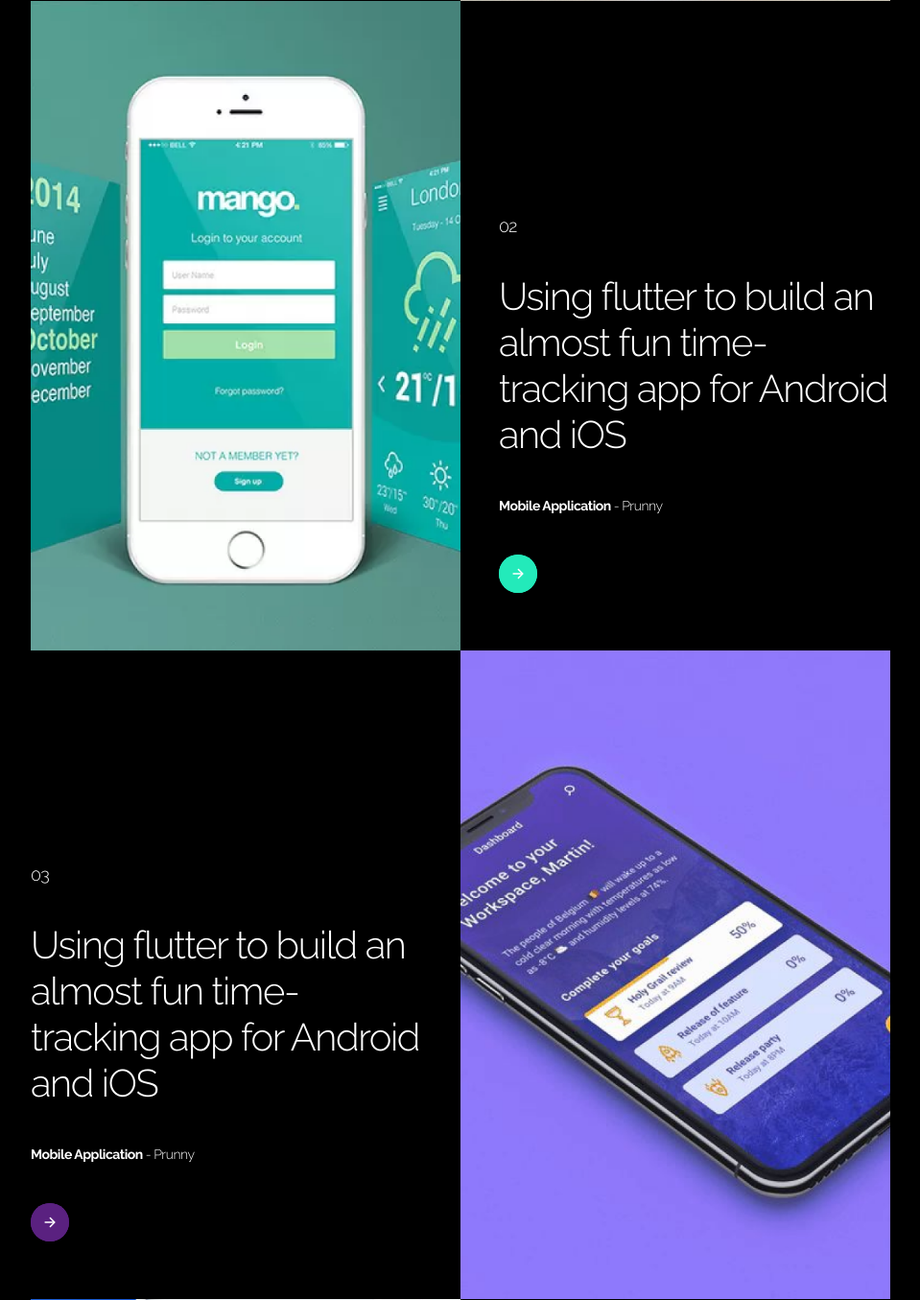
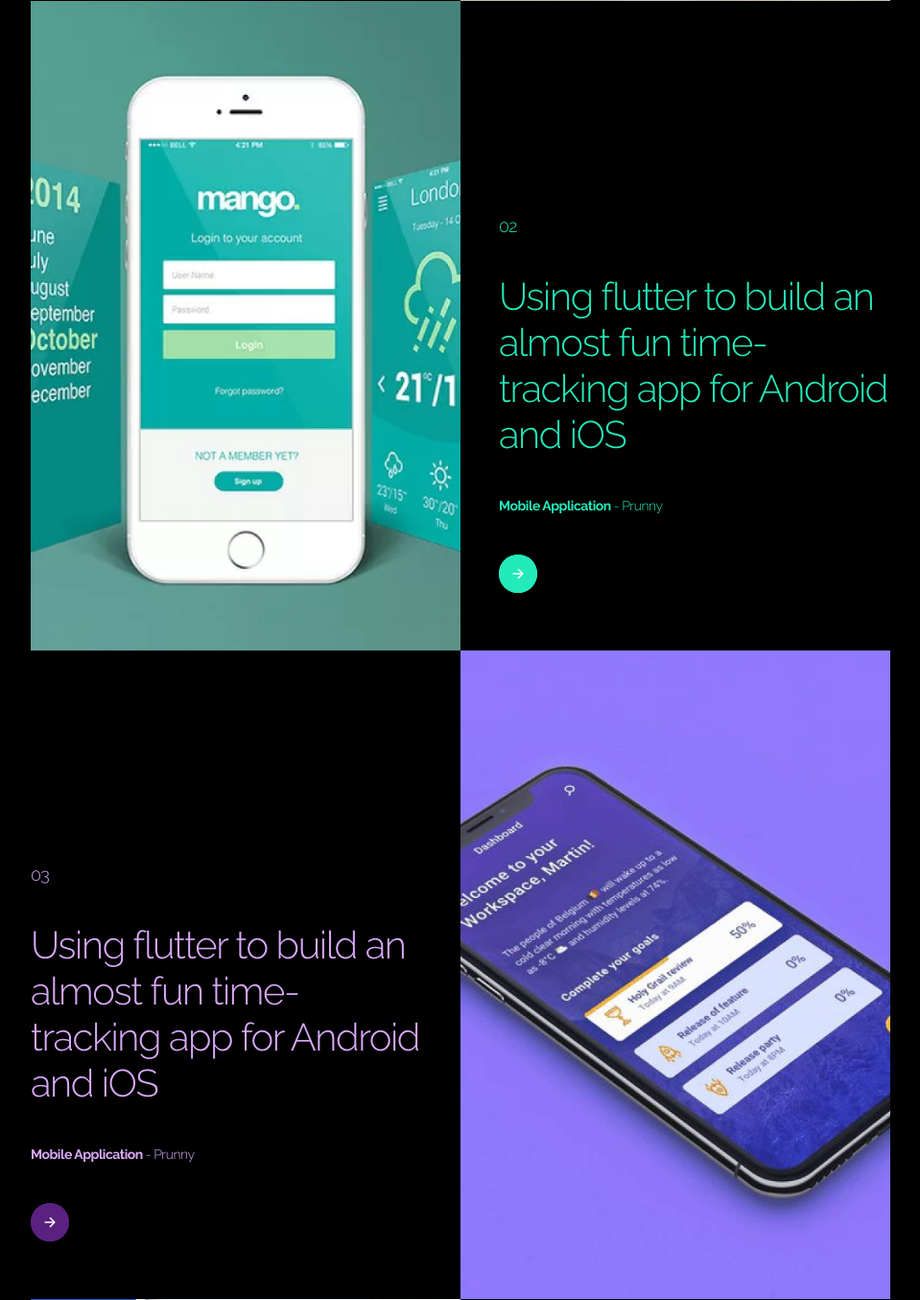
Before and after one commit to Adebesin-Cell/Zealarax, a PHP site: page / in a window 1280 px wide. Shown: the part 1781-3136 px from the top of the page at 96% size, without its empty margins (160-1119 px from the left). Run offline with PHP 8.4, Linux system fonts and the light colour scheme.

Commit message:
changed text colors

```diff
--- a/index.php
+++ b/index.php
@@ -86,15 +86,15 @@
                         <div class="work__text work__text--flex-end work__padding__right">
                             <div class="work__details">
                                 <a href="#" class="work__text__link">
-                                    <p class="work__number work__number--white">
+                                    <p class="work__number work__number--green">
                                         02
                                     </p>
-                                    <p class="work__info work__info--white">
+                                    <p class="work__info work__info--green">
                                         Using flutter to build an
                                         almost fun time-tracking
                                         app for Android and iOS
                                     </p>
-                                    <p class="work__description work__description--white">
+                                    <p class="work__description work__description--green">
                                         <span>
                                             Mobile Application
                                         </span>  - Prunny
@@ -116,15 +116,15 @@
                         <div class="work__text work__text--flex-end work__padding__left">
                             <div class="work__details">
                                 <a href="#" class="work__text__link">
-                                    <p class="work__number work__number--white">
+                                    <p class="work__number work__number--purple">
                                         03
                                     </p>
-                                    <p class="work__info work__info--white">
+                                    <p class="work__info work__info--purple">
                                         Using flutter to build an
                                         almost fun time-tracking
                                         app for Android and iOS
                                     </p>
-                                    <p class="work__description work__description--white">
+                                    <p class="work__description work__description--purple">
                                         <span>
                                             Mobile Application
                                         </span>  - Prunny
@@ -182,15 +182,15 @@
                         <div class="work__text work__text--flex-end work__padding__left">
                             <div class="work__details">
                                 <a href="#" class="work__text__link">
-                                    <p class="work__number work__number--white">
+                                    <p class="work__number work__number--green">
                                         05
                                     </p>
-                                    <p class="work__info work__info--white">
+                                    <p class="work__info work__info--green">
                                         Using flutter to build an
                                         almost fun time-tracking
                                         app for Android and iOS
                                     </p>
-                                    <p class="work__description work__description--white">
+                                    <p class="work__description work__description--green">
                                         <span>
                                             Mobile Application
                                         </span>  - Prunny
```
